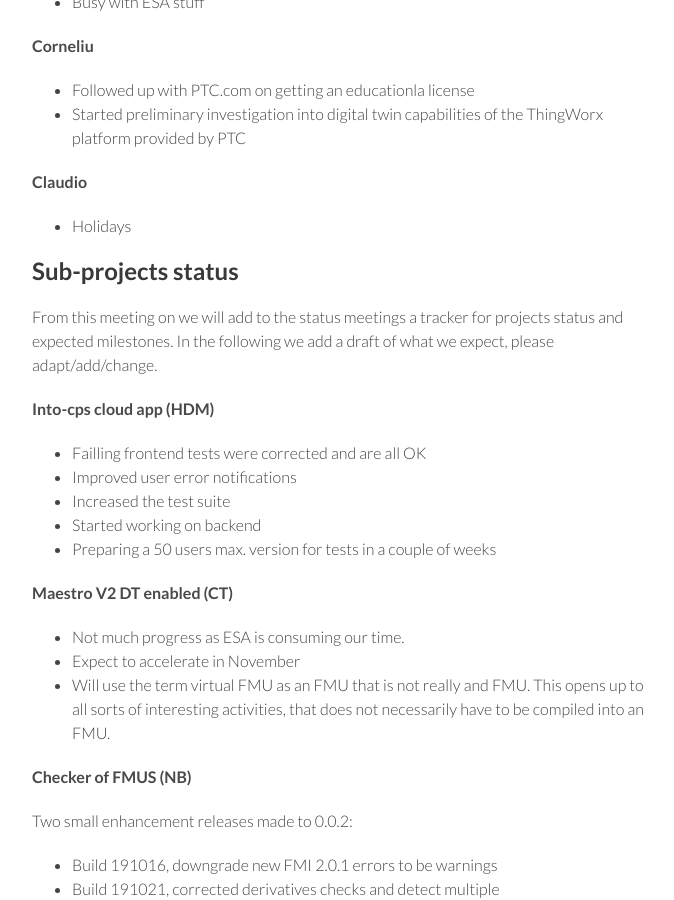
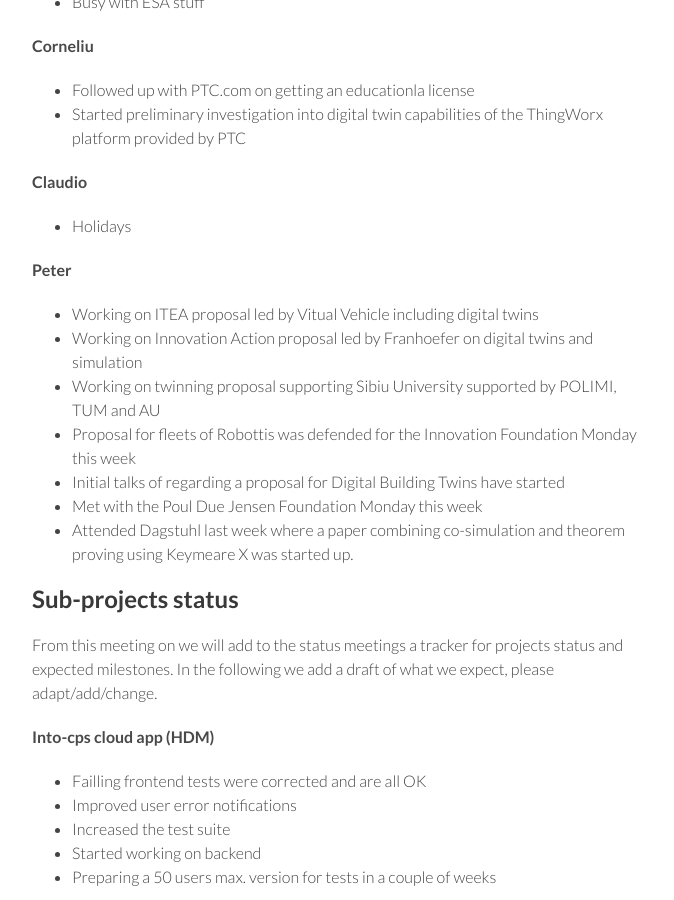
Before and after one commit to digitaltwincentre/digitaltwincentre.github.io, a Jekyll site: the page built from _biweeklies/Biweekly-7.md, in a window 1280 px wide and 900 px high, scrolled down 750 px. Shown: the whole window, without its empty margins (418-1092 px from the left). Built offline with Jekyll 4.4.1, drawn with Linux system fonts in a browser that asks for light colours; nearby versions of some CDN libraries.

Commit message:
Update Biweekly-7.md

```diff
--- a/_biweeklies/Biweekly-7.md
+++ b/_biweeklies/Biweekly-7.md
@@ -42,6 +42,14 @@ private information must be stored elsewhere.  -->
 #### Claudio
 * Holidays
 
+#### Peter
+* Working on ITEA proposal led by Vitual Vehicle including digital twins
+* Working on Innovation Action proposal led by Franhoefer on digital twins and simulation
+* Working on twinning proposal supporting Sibiu University supported by POLIMI, TUM and AU
+* Proposal for fleets of Robottis was defended for the Innovation Foundation Monday this week
+* Initial talks of regarding a proposal for Digital Building Twins have started
+* Met with the Poul Due Jensen Foundation Monday this week
+* Attended Dagstuhl last week where a paper combining co-simulation and theorem proving using Keymeare X was started up.
 
 ## Sub-projects status
 
```
